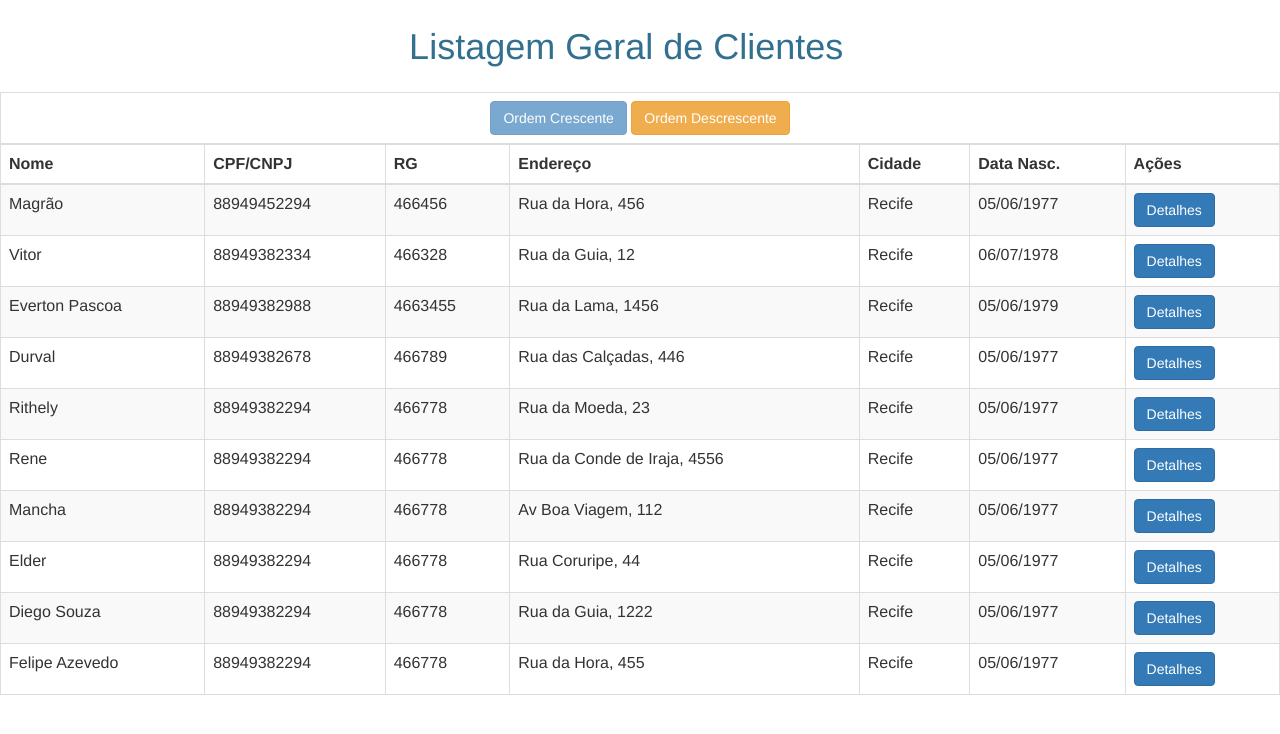
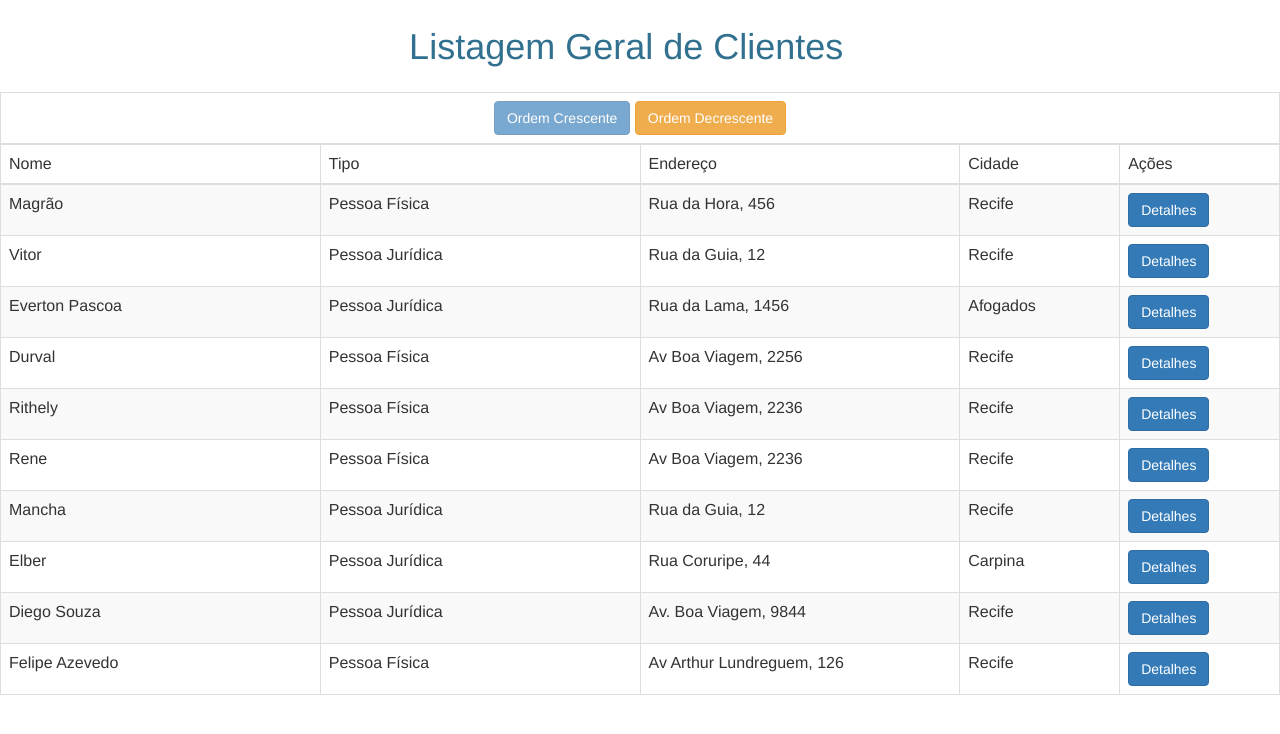
Before and after one commit to ronaldomarinsa/oo_projeto, a PHP site: page / in a window 1280 px wide. Shown: the top 734 px of the page. Run offline with PHP 8.4, Linux system fonts and the light colour scheme.

Commit message:
projeto 02 - orientação a objetos.

```diff
--- a/Cliente.php
+++ b/Cliente.php
@@ -9,11 +9,11 @@
 class Cliente {
 
     private $nome;
-    private $cpf;
-    private $rg;
     private $endereco;
     private $cidade;
-    private $datanasc;
+    private $endereco_cobranca;
+    private $importancia;
+
 
     /**
      * @return mixed
@@ -32,39 +32,6 @@ class Cliente {
         return $this;
     }
 
-    /**
-     * @return mixed
-     */
-    public function getCpf()
-    {
-        return $this->cpf;
-    }
-
-    /**
-     * @param mixed $cpf
-     */
-    public function setCpf($cpf)
-    {
-        $this->cpf = $cpf;
-        return $this;
-    }
-
-    /**
-     * @return mixed
-     */
-    public function getRg()
-    {
-        return $this->rg;
-    }
-
-    /**
-     * @param mixed $rg
-     */
-    public function setRg($rg)
-    {
-        $this->rg = $rg;
-        return $this;
-    }
 
     /**
      * @return mixed
@@ -104,141 +71,48 @@ class Cliente {
     /**
      * @return mixed
      */
-    public function getDatanasc()
+    public function getEnderecoCobranca()
     {
-        return $this->datanasc;
+        return $this->endereco_cobranca;
     }
 
     /**
-     * @param mixed $datanasc
+     * @param mixed $endereco_cobranca
      */
-    public function setDatanasc($datanasc)
+    public function setEnderecoCobranca($endereco_cobranca)
     {
-        $this->datanasc = $datanasc;
+        $this->endereco_cobranca = $endereco_cobranca;
         return $this;
     }
 
+    /**
+     * @return mixed
+     */
+    public function getImportancia()
+    {
+        return $this->importancia;
+    }
+
+    /**
+     * @param mixed $importancia
+     */
+    public function setImportancia($importancia)
+    {
+        $this->importancia = $importancia;
+        return $this;
+    }
+
+
     public function exibeDadosCliente(){
         echo "NOME:     ". $this->getNome() ."<br>";
-        echo "CPF/CNPJ: ". $this->getCpf() ."<br>";
-        echo "RG:       ". $this->getRg() ."<br>";
         echo "ENDEREÇO: ". $this->getEndereco() ."<br>";
         echo "CIDADE:   ". $this->getCidade() ."<br>";
-        echo "DATA NASC:". $this->getDatanasc() ."<br>";
+        if (strlen($this->getEnderecoCobranca()) > 10){
+            echo "ENDEREÇO COBRANÇA: ".$this->getEnderecoCobranca()."<br>";
+        }
+        if (strlen($this->getImportancia()) > 0){
+            echo "IMPORTÂNCIA: ".$this->getImportancia()."<br>";
+        }
     }
 
 }
-
-
-$cliente01 = new Cliente();
-
-$cliente01->setNome("Magrão")
-    ->setCpf("88949452294")
-    ->setRg("466456")
-    ->setEndereco("Rua da Hora, 456")
-    ->setCidade("Recife")
-    ->setDatanasc("05/06/1977")
-;
-
-
-$cliente02 = new Cliente();
-
-$cliente02->setNome("Vitor")
-    ->setCpf("88949382334")
-    ->setRg("466328")
-    ->setEndereco("Rua da Guia, 12")
-    ->setCidade("Recife")
-    ->setDatanasc("06/07/1978")
-;
-
-
-$cliente03 = new Cliente();
-
-$cliente03->setNome("Everton Pascoa")
-    ->setCpf("88949382988")
-    ->setRg("4663455")
-    ->setEndereco("Rua da Lama, 1456")
-    ->setCidade("Recife")
-    ->setDatanasc("05/06/1979")
-;
-
-
-$cliente04 = new Cliente();
-
-$cliente04->setNome("Durval")
-    ->setCpf("88949382678")
-    ->setRg("466789")
-    ->setEndereco("Rua das Calçadas, 446")
-    ->setCidade("Recife")
-    ->setDatanasc("05/06/1977")
-;
-
-
-$cliente05 = new Cliente();
-
-$cliente05->setNome("Rithely")
-    ->setCpf("88949382294")
-    ->setRg("466778")
-    ->setEndereco("Rua da Moeda, 23")
-    ->setCidade("Recife")
-    ->setDatanasc("05/06/1977")
-;
-
-
-$cliente06 = new Cliente();
-
-$cliente06->setNome("Rene")
-    ->setCpf("88949382294")
-    ->setRg("466778")
-    ->setEndereco("Rua da Conde de Iraja, 4556")
-    ->setCidade("Recife")
-    ->setDatanasc("05/06/1977")
-;
-
-
-$cliente07 = new Cliente();
-
-$cliente07->setNome("Mancha")
-    ->setCpf("88949382294")
-    ->setRg("466778")
-    ->setEndereco("Av Boa Viagem, 112")
-    ->setCidade("Recife")
-    ->setDatanasc("05/06/1977")
-;
-
-
-$cliente08 = new Cliente();
-
-$cliente08->setNome("Elder")
-    ->setCpf("88949382294")
-    ->setRg("466778")
-    ->setEndereco("Rua Coruripe, 44")
-    ->setCidade("Recife")
-    ->setDatanasc("05/06/1977")
-;
-
-
-$cliente09 = new Cliente();
-
-$cliente09->setNome("Diego Souza")
-    ->setCpf("88949382294")
-    ->setRg("466778")
-    ->setEndereco("Rua da Guia, 1222")
-    ->setCidade("Recife")
-    ->setDatanasc("05/06/1977")
-;
-
-
-$cliente10 = new Cliente();
-
-$cliente10->setNome("Felipe Azevedo")
-    ->setCpf("88949382294")
-    ->setRg("466778")
-    ->setEndereco("Rua da Hora, 455")
-    ->setCidade("Recife")
-    ->setDatanasc("05/06/1977")
-;
-
-//Defino o array de objetos.
-$clientes = [$cliente01, $cliente02, $cliente03, $cliente04, $cliente05, $cliente06, $cliente07,
-    $cliente08, $cliente09, $cliente10 ];
--- /dev/null
+++ b/ClienteInterface.php
@@ -0,0 +1,14 @@
+<?php
+/**
+ * Created by PhpStorm.
+ * User: ronaldomarinsandrade
+ * Date: 17/03/15
+ * Time: 00:19
+ */
+
+interface ClienteInterface {
+    public function defineImportancia($importancia);
+
+    public function defineEnderecoCobranca($endereco_cobranca);
+
+}
--- /dev/null
+++ b/config.php
@@ -0,0 +1,153 @@
+<?php
+define('CLASS_DIR','/');
+set_include_path(get_include_path().PATH_SEPARATOR.CLASS_DIR);
+spl_autoload_register();
+
+function preencheArray(){
+
+    $clientes = array();
+
+    $objcli = new ClientePessoaFisica();
+    $objcli
+        ->setNome("Magrão")
+        ->setEndereco("Rua da Hora, 456")
+        ->setCidade("Recife")
+        ->setCpf("88949452294")
+        ->setRg("466456")
+        ->setDatanasc("05/06/1977");
+    $objcli->defineEnderecoCobranca($objcli->getEndereco());
+    $objcli->defineImportancia(3);
+
+    $clientes[] = $objcli;
+
+
+    $objcli = new ClientePessoaJuridica();
+    $objcli
+        ->setNome("Vitor")
+        ->setEndereco("Rua da Guia, 12")
+        ->setCidade("Recife")
+        ->setCnpj("55363634634643")
+        ->setInscEst("314343333")
+        ->setDataAbertura("14/03/2005");
+    $objcli->defineEnderecoCobranca($objcli->getEndereco());
+    $objcli->defineImportancia(5);
+
+    $clientes[] = $objcli;
+
+
+    $objcli = new ClientePessoaJuridica();
+    $objcli
+        ->setNome("Everton Pascoa")
+        ->setEndereco("Rua da Lama, 1456")
+        ->setCidade("Afogados")
+        ->setCnpj("55363634645643")
+        ->setInscEst("3143433456")
+        ->setDataAbertura("21/01/2003");
+    $objcli->defineEnderecoCobranca("Rua da Lapa, 344343 - RJ");
+    $objcli->defineImportancia(6);
+
+    $clientes[] = $objcli;
+
+
+    $objcli = new ClientePessoaFisica();
+    $objcli
+        ->setNome("Durval")
+        ->setEndereco("Av Boa Viagem, 2256")
+        ->setCidade("Recife")
+        ->setCpf("88949566753")
+        ->setRg("4628344")
+        ->setDatanasc("10/03/1981");
+    $objcli->defineEnderecoCobranca($objcli->getEndereco());
+    $objcli->defineImportancia(7);
+
+    $clientes[] = $objcli;
+
+
+    $objcli = new ClientePessoaFisica();
+    $objcli
+        ->setNome("Rithely")
+        ->setEndereco("Av Boa Viagem, 2236")
+        ->setCidade("Recife")
+        ->setCpf("88949382294")
+        ->setRg("466778")
+        ->setDatanasc("11/11/1971");
+    $objcli->defineEnderecoCobranca($objcli->getEndereco());
+    $objcli->defineImportancia(7);
+
+    $clientes[] = $objcli;
+
+
+    $objcli = new ClientePessoaFisica();
+    $objcli
+        ->setNome("Rene")
+        ->setEndereco("Av Boa Viagem, 2236")
+        ->setCidade("Recife")
+        ->setCpf("88949382333")
+        ->setRg("466112")
+        ->setDatanasc("07/12/1984");
+    $objcli->defineEnderecoCobranca("Rua Gervasio Pires, 4554 - Imbiribeira");
+    $objcli->defineImportancia(5);
+
+    $clientes[] = $objcli;
+
+
+    $objcli = new ClientePessoaJuridica();
+    $objcli
+        ->setNome("Mancha")
+        ->setEndereco("Rua da Guia, 12")
+        ->setCidade("Recife")
+        ->setCnpj("12599834634643")
+        ->setInscEst("314343312")
+        ->setDataAbertura("17/05/2001");
+    $objcli->defineEnderecoCobranca($objcli->getEndereco());
+    $objcli->defineImportancia(4);
+
+    $clientes[] = $objcli;
+
+
+    $objcli = new ClientePessoaJuridica();
+    $objcli
+        ->setNome("Elber")
+        ->setEndereco("Rua Coruripe, 44")
+        ->setCidade("Carpina")
+        ->setCnpj("12599677734983")
+        ->setInscEst("314344498")
+        ->setDataAbertura("27/08/2001");
+    $objcli->defineEnderecoCobranca($objcli->getEndereco());
+    $objcli->defineImportancia(4);
+
+    $clientes[] = $objcli;
+
+
+    $objcli = new ClientePessoaJuridica();
+    $objcli
+        ->setNome("Diego Souza")
+        ->setEndereco("Av. Boa Viagem, 9844")
+        ->setCidade("Recife")
+        ->setCnpj("56678674734983")
+        ->setInscEst("3567774498")
+        ->setDataAbertura("02/10/1979");
+    $objcli->defineEnderecoCobranca($objcli->getEndereco());
+    $objcli->defineImportancia(1);
+
+    $clientes[] = $objcli;
+
+
+    $objcli = new ClientePessoaFisica();
+    $objcli
+        ->setNome("Felipe Azevedo")
+        ->setEndereco("Av Arthur Lundreguem, 126")
+        ->setCidade("Recife")
+        ->setCpf("8894934000")
+        ->setRg("400012")
+        ->setDatanasc("07/01/1991");
+    $objcli->defineEnderecoCobranca("Rua da Concordias, 1144 - Centro");
+    $objcli->defineImportancia(5);
+
+    $clientes[] = $objcli;
+
+
+    return $clientes;
+}
+
+?>
--- a/index.php
+++ b/index.php
@@ -1,5 +1,7 @@
 <?php
-require_once "Cliente.php";
+require_once "config.php";
+
+$clientes = preencheArray();
 ?>
 
 <!-- Bootstrap core CSS -->
@@ -34,17 +36,15 @@ require_once "Cliente.php";
                     <a href="?crescente=true" class="btn btn-primary" name="enviar"
                         <?php if (!isset($_GET['decrescente'])) echo "disabled" ?>>Ordem Crescente</a>
                     <a href="?decrescente=true" class="btn btn-warning"
-                        <?php if (isset($_GET['decrescente'])) echo "disabled" ?>>Ordem Descrescente</a>
+                        <?php if (isset($_GET['decrescente'])) echo "disabled" ?>>Ordem Decrescente</a>
                 </td>
             </tr>
             <tr>
-                <th>Nome</th>
-                <th>CPF/CNPJ</th>
-                <th>RG</th>
-                <th>Endereço</th>
-                <th>Cidade</th>
-                <th>Data Nasc.</th>
-                <th>Ações</th>
+                <td class="col-md-2">Nome</td>
+                <td class="col-md-2">Tipo</td>
+                <td class="col-md-2">Endereço</td>
+                <td class="col-md-1">Cidade</td>
+                <td class="col-md-1">Ações</td>
             </tr>
             </thead>
 
@@ -68,21 +68,22 @@ require_once "Cliente.php";
                 echo "<td>";
                 $cliente->exibeDadosCliente();
                 echo "</td>";
-                echo "<td></td>";
-                echo "<td></td>";
-                echo "<td></td>";
-                echo "<td></td>";
-                echo "<td></td>";
+                if ($cliente instanceof \ClientePessoaFisica){
+                    echo "<td>Pessoa Física</td>";
+                }elseif ($cliente instanceof \ClientePessoaJuridica){
+                    echo "<td>Pessoa Jurídica</td>";
+                }
                 echo '<td><a class="btn btn-primary" href="?id=-1'.$ordem.'">'."Esconder</a>";
 
             } else {
-                echo "<td>". $cliente->getNome(). "</td>";
-                echo "<td>". $cliente->getCpf().  "</td>";
-                echo "<td>". $cliente->getRg(). "</td>";
+                echo "<td>". $cliente->getNome() . "</td>";
+                if ($cliente instanceof \ClientePessoaFisica){
+                    echo "<td>Pessoa Física</td>";
+                } elseif ($cliente instanceof \ClientePessoaJuridica) {
+                    echo "<td>Pessoa Jurídica</td>";
+                }
                 echo "<td>". $cliente->getEndereco(). "</td>";
                 echo "<td>". $cliente->getCidade(). "</td>";
-                echo "<td>". $cliente->getDatanasc(). "</td>";
-
                 echo '<td><a class="btn btn-primary" href="?id='.$i.$ordem.'">'."Detalhes</a>";
             }
 
```
Also changed, not shown: ClientePessoaFisica.php (added, +81 -0 lines), ClientePessoaJuridica.php (added, +83 -0 lines).
